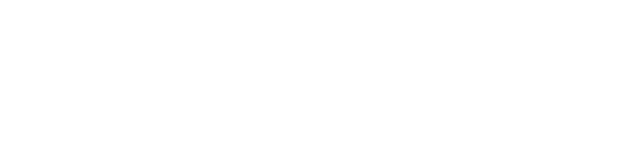
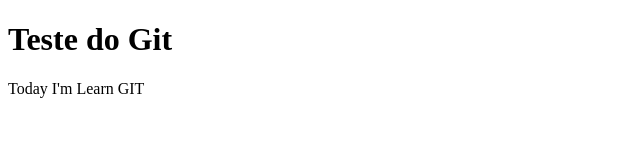
Before and after one commit to ArthurBD07/firtstestgit, a plain HTML site: page index.html in a window 1280 px wide. Shown: the whole page, without its empty margins (0-640 px from the left). Drawn offline with Linux system fonts and the light colour scheme.

Commit message:
criei titulo e paragrafo

```diff
--- a/index.html
+++ b/index.html
@@ -6,6 +6,8 @@
     <title>Teste do Git</title>
 </head>
 <body>
-
+    <h1>Teste do Git
+    </h1>
+    <p>Today I'm Learn GIT  </p>
 </body>
 </html>
```
